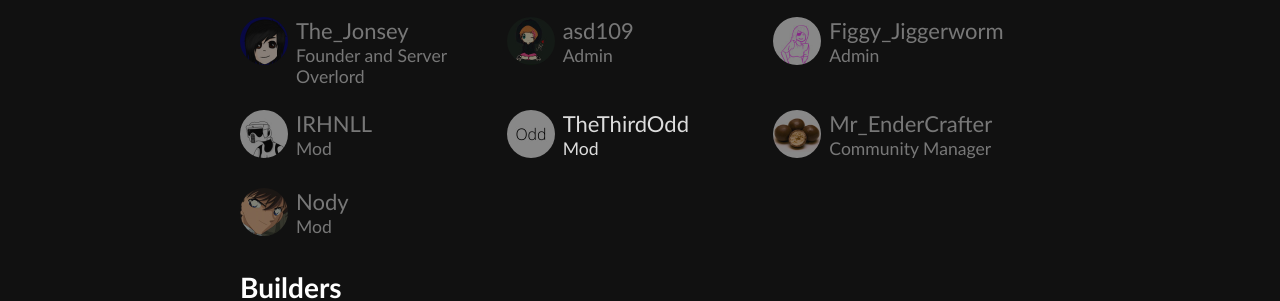
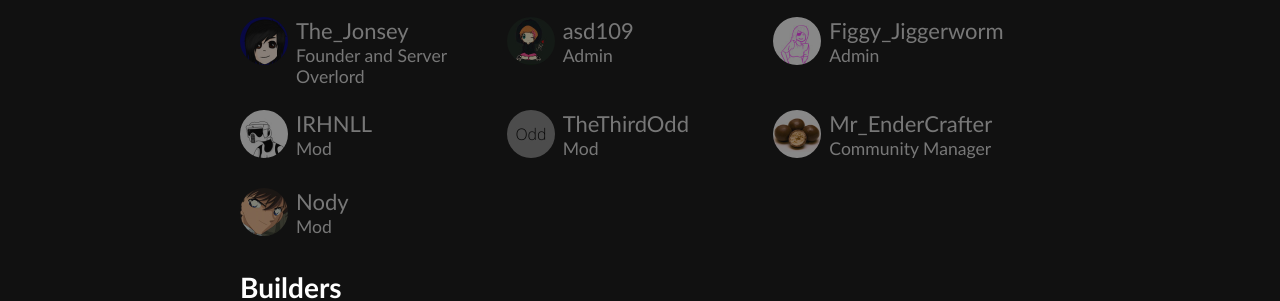
Before and after one commit to N3FS/N3FS-website, a Jekyll site: the page built from about.md, in a window 1280 px wide. Shown: the part 1920-2221 px from the top of the page. Built offline with Jekyll 4.4.1, drawn with Linux system fonts in a browser that asks for light colours.

Commit message:
Fixed missing .fade

```diff
--- a/about.md
+++ b/about.md
@@ -172,7 +172,7 @@ These individuals used to help run N3FS, but have since stepped down from their
     <div class="staff-tagline">They weren't the mods you're looking for</div>
   </div>
 
-  <div class="staff-member">
+  <div class="staff-member fade">
     <div class="staff-avatar" style="background-position: -192px -0px;"></div>
     <div class="staff-name">TheThirdOdd</div>
     <div class="staff-position">Mod</div>
```
